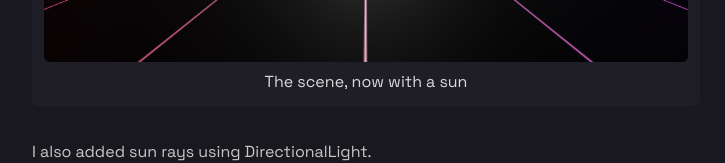
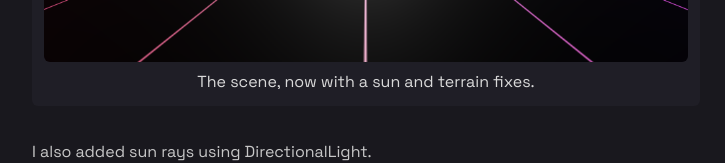
Before and after one commit to jdichh/portfolio-next, a Next.js app: page /posts/my-first-shenanigans-in-3d in a window 1280 px wide. Shown: the part 11524-11687 px from the top of the page, without its empty margins (274-999 px from the left). Built offline with nearby package versions, Linux system fonts and the light colour scheme.

Commit message:
expanded on figcaption

```diff
--- a/src/pages/posts/my-first-shenanigans-in-3d/index.tsx
+++ b/src/pages/posts/my-first-shenanigans-in-3d/index.tsx
@@ -547,7 +547,7 @@ export default function index() {
                 className="rounded-md"
               />
               <figcaption className="mt-2 text-center">
-                The scene, now with a sun
+                The scene, now with a sun and terrain fixes.
               </figcaption>
             </figure>
 
```
Also changed, not shown: 1 other file (tests, documents, lock files or other folders).
